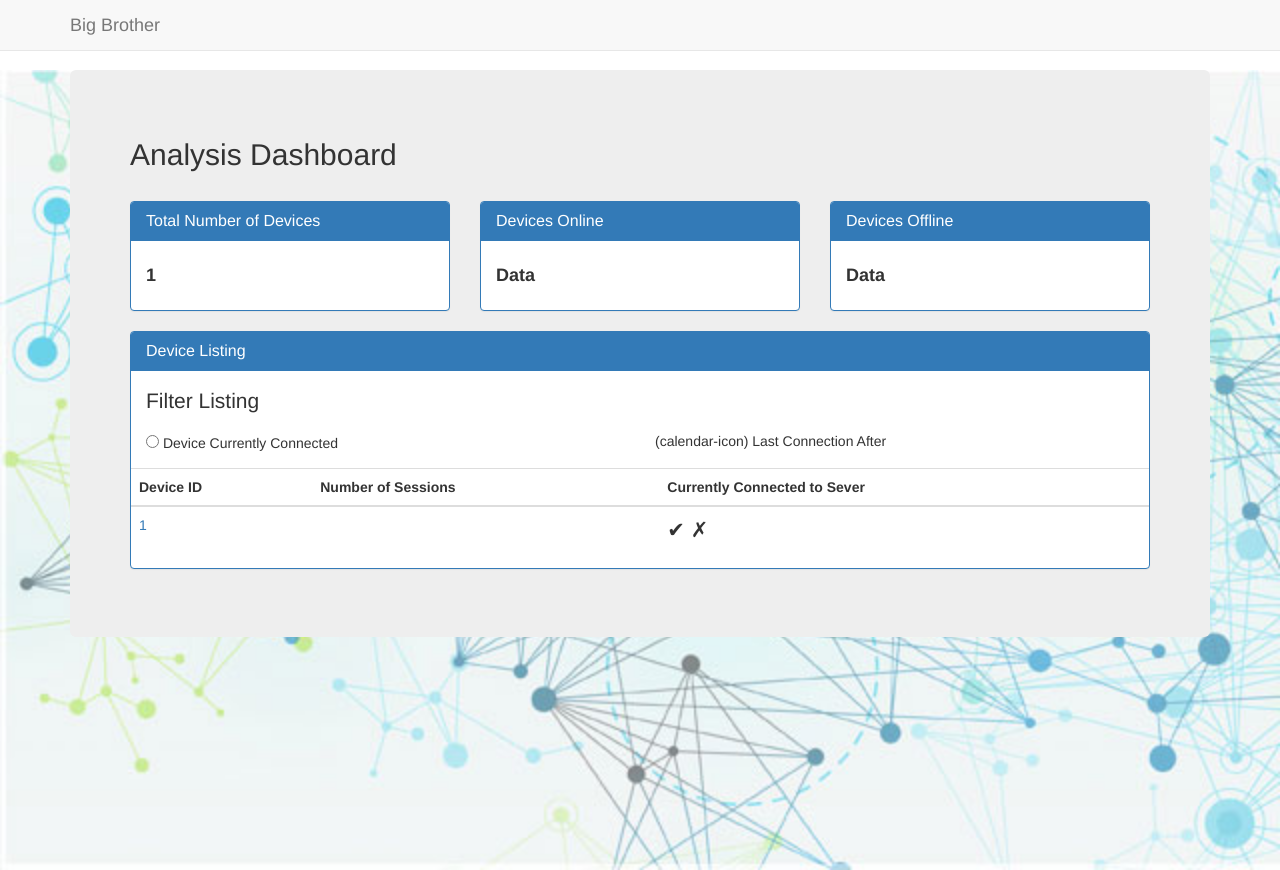
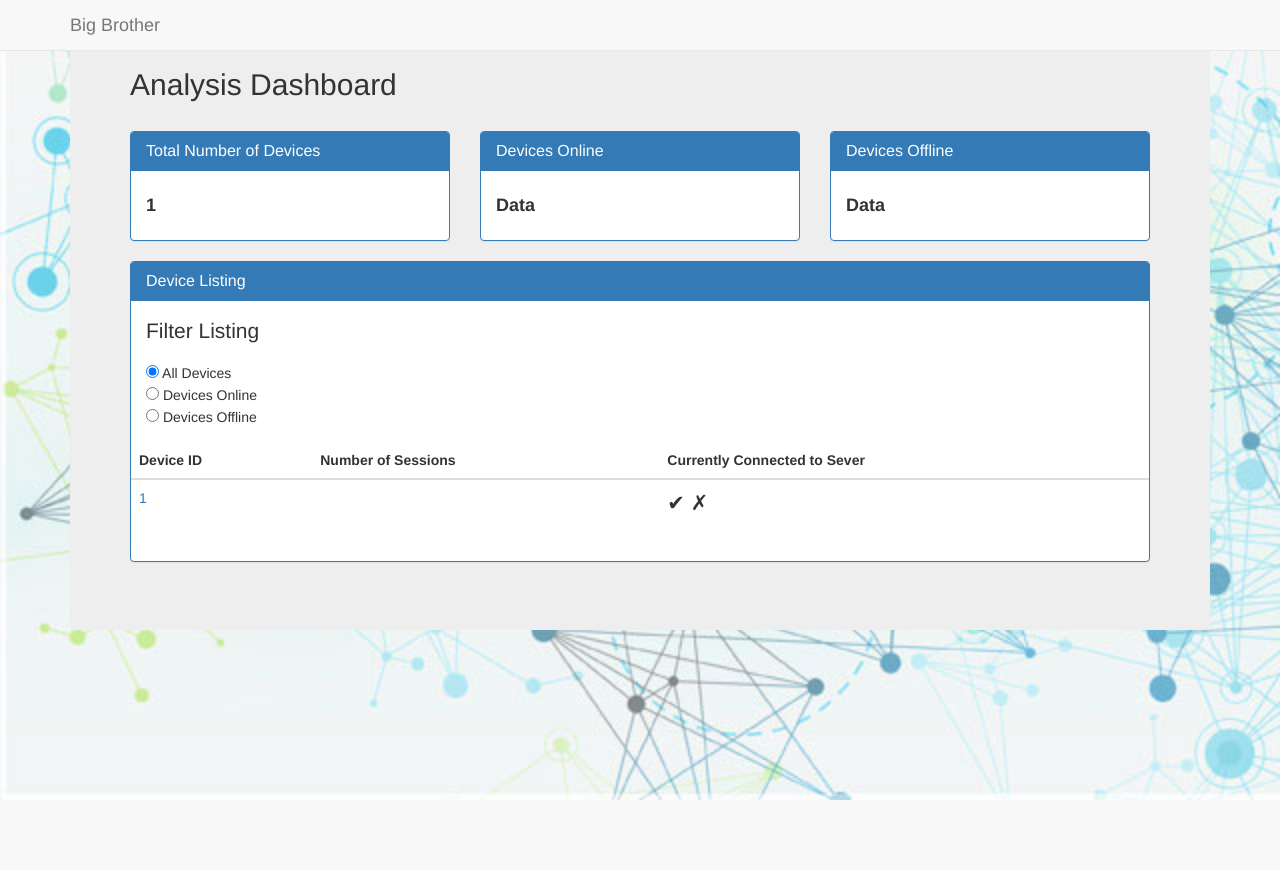
Before and after one commit to jagsgill/cs319-server-dashboard, a Django app: template web_app/templates/dashboard.html in a window 1280 px wide. After the commit the page ends 800 px from the top, so only its background shows below. Run offline with Django 3.2, Linux system fonts and the light colour scheme; the template is opened without the code that fills it: most values are stand-ins (such as "Sample title", 1, 10 or a date in 2020); some libraries are stand-ins or nearby versions.

Commit message:
start of dashboard filters

```diff
--- a/web_app/static/web_app/css/analysis.css
+++ b/web_app/static/web_app/css/analysis.css
@@ -1,7 +1,3 @@
-body {
-  padding-top: 70px;
-}
-
 .form-control{
   width: 50%;
 }
--- a/web_app/static/web_app/css/dashboard.css
+++ b/web_app/static/web_app/css/dashboard.css
@@ -1,7 +1,3 @@
-body {
-  padding-top: 70px;
-}
-
 .splash-image {
     display: table;
     position: relative;
@@ -14,3 +10,8 @@ body {
     -o-background-size: cover;
     height:100vh;
 }
+
+ #online,
+ #offline{
+     display: none;
+}
--- a/web_app/static/web_app/js/dashboard.js
+++ b/web_app/static/web_app/js/dashboard.js
@@ -1,3 +1,23 @@
-$(document).ready(function () {
+$(document).ready(function() {
+  console.log("hello world");
 
-});
+  $('input[type=radio][name=device_listing]').change(function() {
+  console.log($(this).val());
+  var fieldToShow = $(this).val();
+  $("#" + fieldToShow).css("display", "block");
+  if (("#" + fieldToShow) == '#all_devices') {
+      $('#all_devices').css("display", "block");
+      $('#online').css("display", "none");
+      $('#offline').css("display", "none");
+  } else if (("#" + fieldToShow) == '#online'){
+    $('#online').css("display", "block");
+    $('#all_devices').css("display", "none");
+    $('#offline').css("display", "none");
+  } else {
+    $('#offline').css("display", "block");
+    $('#all_devices').css("display", "none");
+    $('#online').css("display", "none");
+  }
+  });
+
+})
--- a/web_app/templates/dashboard.html
+++ b/web_app/templates/dashboard.html
@@ -93,14 +93,15 @@
                 <div class="row">
                     <div class="col-md-6">
                         <form>
-                          <input type="radio" name="connected" value="currently_connected"> Device Currently Connected
+                          <input type="radio" name="device_listing" value="all_devices" checked="checked"> All Devices<br>
+                          <input type="radio" name="device_listing" value="online"> Devices Online<br>
+                          <input type="radio" name="device_listing" value="offline"> Devices Offline
                         </form>
                     </div>
-                    <div class="col-md-6">
-                        (calendar-icon) Last Connection After
+
                 </div>
               </div>
-              </div>
+                <div id="all_devices">
                     <table class="table table-hover">
                         <thead>
                           <tr>
@@ -120,7 +121,46 @@
                         </tbody>
                     </table>
                 </div>
+                <div id="online">
+                    <table class="table table-hover">
+                        <thead>
+                          <tr>
+                            <th>Device ID</th>
+                            <th>Number of Sessions</th>
+                          </tr>
+                        </thead>
+                        <tbody>
+                        {% for device in device_list %}
+                          <tr>
+                            <td><a href="http://localhost:8000/dashboard/{{ device.device_id}}">{{ device.device_id}}</a></td>
+                            <td></td>
+                          </tr>
+                        {% endfor %}
+                        </tbody>
+                    </table>
                 </div>
+                <div id="offline">
+                    <table class="table table-hover">
+                        <thead>
+                          <tr>
+                            <th>Device ID</th>
+                            <th>Number of Sessions</th>
+                          </tr>
+                        </thead>
+                        <tbody>
+                        {% for device in device_list %}
+                          <tr>
+                            <td><a href="http://localhost:8000/dashboard/{{ device.device_id}}">{{ device.device_id}}</a></td>
+                            <td></td>
+                          </tr>
+                        {% endfor %}
+                        </tbody>
+                    </table>
+                </div>
+
+            </div>
+          </div>
+
         </div> <!-- /container -->
     </div> <!-- /splash-image -->
 
@@ -129,11 +169,10 @@
     ================================================== -->
     <!-- Placed at the end of the document so the pages load faster -->
     <script src="https://ajax.googleapis.com/ajax/libs/jquery/1.11.3/jquery.min.js"></script>
-
-    <link type="text/javascript" src="{% static 'web_app/js/bootstrap.min.js' %}" />
-    <link type="text/javascript" src="{% static 'web_app/js/d3.min.js' %}" />
-    <link type="text/javascript" src="{% static 'web_app/js/dashboard.js' %}" />
-
+    <script src="/static/web_app/js/bootstrap.min.js"></script>
+    <script src="/static/web_app/js/d3.min.js"></script>
+    <script src="/static/web_app/js/jquery-ui.min.js"></script>
+    <script src="/static/web_app/js/dashboard.js"></script>
     <!-- IE10 viewport hack for Surface/desktop Windows 8 bug -->
     <!-- script src="../../assets/js/ie10-viewport-bug-workaround.js"></script -->
   </body>
```
Also changed, not shown: web_app/views.py (+0 -33 lines), 1 other file. Lines whose indentation alone changed are shown as unchanged.
